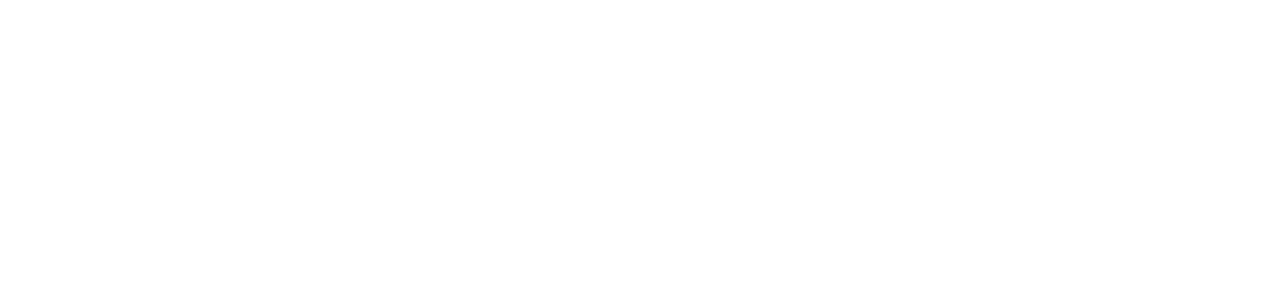
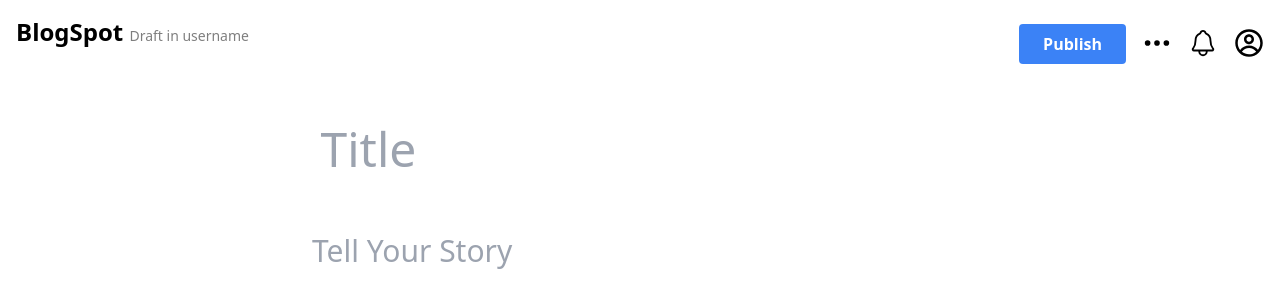
Before and after one commit to siddhu12980/BlogSpot, a React (Vite) app in the folder frontend/: page /blog in a window 1280 px wide. Before the commit this address had no page. Shown: the top 308 px of the page. Built offline with nearby package versions, Linux system fonts and the light colour scheme.

Commit message:
FEAT: Blog Input Screen

```diff
--- a/frontend/src/App.tsx
+++ b/frontend/src/App.tsx
@@ -2,6 +2,7 @@
 import Signup from "./pages/Signup";
 import Signin from "./pages/Signin";
 import Blog from "./pages/Blog";
+import { CreateBlog } from "./pages/CreateBlog";
 
 function App() {
   return (
@@ -20,6 +21,7 @@
           <Route path="/signup" element={<Signup />} />
           <Route path="/signin" element={<Signin />} />
           <Route path="/blog/:id" element={<Blog />} />
+          <Route path="/blog" element={<CreateBlog />} />
         </Routes>
       </BrowserRouter>
     </>
--- /dev/null
+++ b/frontend/src/pages/CreateBlog.tsx
@@ -0,0 +1,92 @@
+import { ChangeEvent, FormEvent, useRef, useState } from "react";
+import { CgProfile } from "react-icons/cg";
+import { IoNotificationsOutline } from "react-icons/io5";
+import { BsThreeDots } from "react-icons/bs";
+export const CreateBlog = () => {
+  const [title, setTitle] = useState("");
+  const [content, setContent] = useState("");
+  //   const [textareaHeight, setTextareaHeight] = useState("auto");
+
+  const handleTitleChange = (e: ChangeEvent<HTMLInputElement>) => {
+    setTitle(e.target.value);
+  };
+
+  const handleContentChange = (e: ChangeEvent<HTMLTextAreaElement>) => {
+    setContent(e.target.value);
+    if (ref.current) {
+      ref.current.style.height = "auto";
+      ref.current.style.height = `${e.target.scrollHeight - 16}px`;
+    }
+  };
+
+  const handleSubmit = (e: FormEvent) => {
+    e.preventDefault();
+    if (!title || !content) return alert("Please fill out all fields");
+    console.log("Title:", title);
+    console.log("Content:", content);
+    // Add API call or other logic to save the blog post here
+  };
+
+  const ref = useRef<HTMLTextAreaElement>(null);
+
+  return (
+    <>
+      <div>
+        <nav className="bg-white text-black p-4 sticky top-0">
+          <div className="flex justify-between">
+            <div className=" font-extrabold text-2xl">
+              BlogSpot{" "}
+              <span className=" text-sm pb-1/2 font-normal opacity-50">
+                Draft in username
+              </span>
+            </div>
+            <div className="flex py-2">
+              <button
+                onClick={handleSubmit}
+                className="bg-blue-500 hover:bg-blue-700 text-white font-bold py-2 px-6 rounded mr-4"
+              >
+                Publish
+              </button>
+              <div className=" mr-4 py-1 ">
+                <BsThreeDots size={30} />
+              </div>
+              <div className=" mr-4 py-1">
+                <IoNotificationsOutline size={30} />
+              </div>
+
+              <div className=" py-1">
+                <CgProfile size={30} />
+              </div>
+            </div>
+          </div>
+        </nav>
+      </div>
+      <div className="h-screen w-full bg-white flex justify-center items-start">
+        <div className="w-3/5 flex flex-col   overflow-y-auto">
+          <div className="p-3">
+            <form onSubmit={handleSubmit} className="">
+              <input
+                type="text"
+                value={title}
+                onChange={handleTitleChange}
+                placeholder=" Title"
+                className="w-full p-4 pl-10 text-5xl focus:outline-none outline-none text-gray-800"
+              />
+            </form>
+          </div>
+          <div className="flex-1 p-4">
+            <textarea
+              ref={ref}
+              rows={1}
+              value={content}
+              onChange={handleContentChange}
+              placeholder="Tell Your Story"
+              className="w-full p-2 pl-10 text-3xl   outline-none text-gray-700 resize-none"
+              style={{ height: 200, overflowY: "hidden" }}
+            />
+          </div>
+        </div>
+      </div>
+    </>
+  );
+};
--- a/frontend/src/pages/Signup.tsx
+++ b/frontend/src/pages/Signup.tsx
@@ -173,6 +173,7 @@
                     onChange={handleChange}
                   />
                 </div>
+
                 <div className="ml-3 text-sm">
                   <label htmlFor="terms" className="font-dark text-gray-800">
                     I accept the{" "}
```
